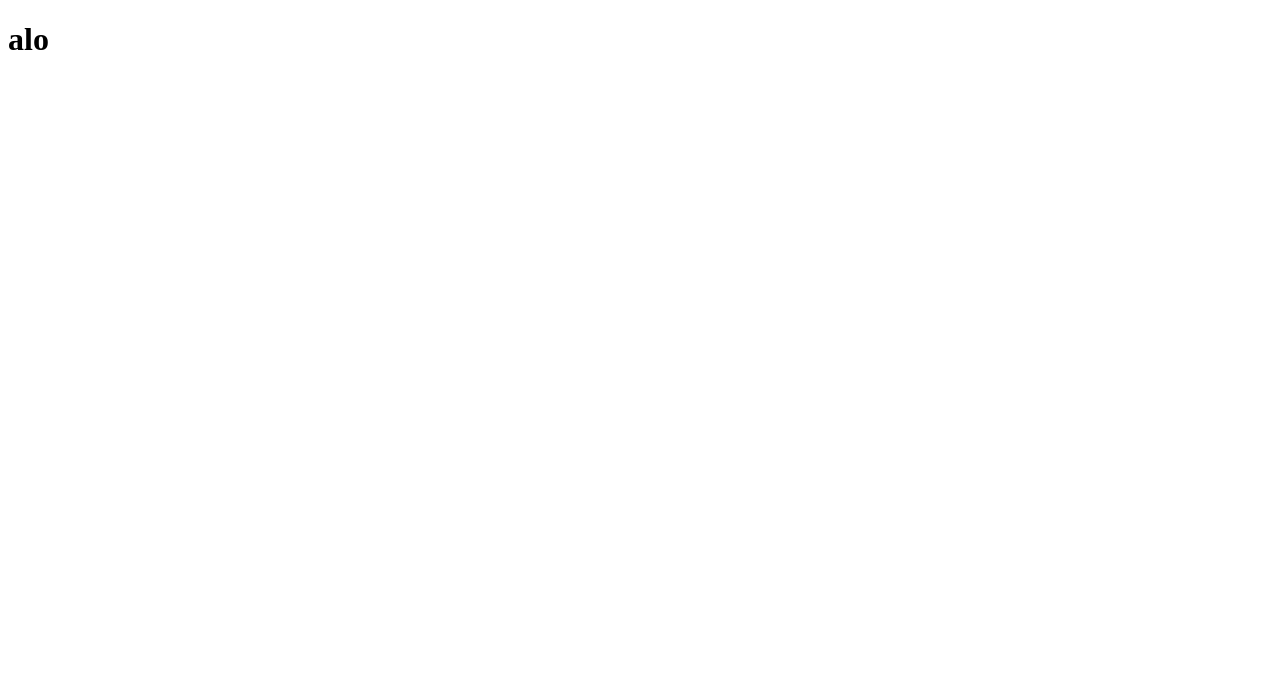
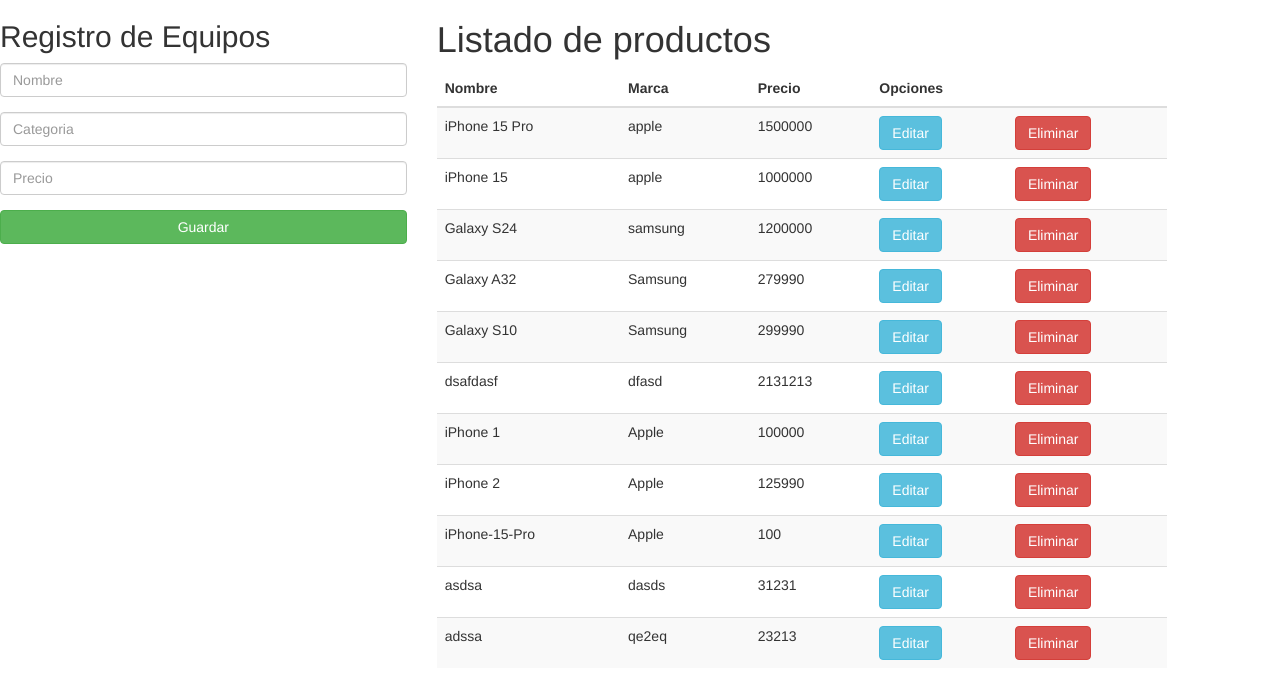
Before and after one commit to InakiFernandez97/trabajo, a Django app: page /gestionarproductos/ in a window 1280 px wide. Before the commit the part shown is almost empty. Shown: the top 699 px of the page. Run offline with Django 5.2, Linux system fonts and the light colour scheme; data comes from the database, SQL or seed files in the repository; both versions use the stored data as it was after the commit.

Commit message:
Se agregó gestión de productos

```diff
--- a/core/templates/core/gestionarproductos.html
+++ b/core/templates/core/gestionarproductos.html
@@ -4,13 +4,67 @@
     <meta charset="UTF-8">
     <meta name="viewport" content="width=device-width, initial-scale=1.0">
     <title>Document</title>
-</head>
+    <link rel="stylesheet" href="https://cdn.jsdelivr.net/npm/bootstrap@3.4.1/dist/css/bootstrap.min.css" integrity="sha384-HSMxcRTRxnN+Bdg0JdbxYKrThecOKuH5zCYotlSAcp1+c8xmyTe9GYg1l9a69psu" crossorigin="anonymous"></head>
 <body>
-    <h1>alo</h1>
-    <ul>
-        {% for c in productosLista %}
-        <li>{{p.nombre}}</li>
-        {% endfor %}
-    </ul>
+<div class="row">
+    <div class="col-sm-12 col-md-6 col-lg-4 col-xl-4">
+        <h2>Registro de Equipos</h2>
+        <div class="card">
+            <div class="card-body">
+                <form action="/registrarEquipo/" method="post"> {% csrf_token  %}
+                    <div class="form-group">
+                        <input type="text" id="txtNombre" name="txtNombre" class="form-control" placeholder="Nombre" maxlength="30" required></div>
+                    <div class="form-group">
+                        <input type="text" id="txtCategoria" name="txtCategoria" class="form-control" placeholder="Categoria" maxlength="50" required>
+                    </div>
+                    <div class="form-group">
+                        <input type="text" id="txtPrecio" name="txtPrecio" class="form-control" placeholder="Precio" minlength="0" maxlength="10" required>
+                    </div>
+                    <div class="form-group">
+                        <button type="submit" class="btn btn-success btn-block text-white"> Guardar</button>
+                    </div>
+
+                </form>
+            </div>
+
+        </div>
+
+
+    </div>
+<div class="container py-4">
+    <div class="col-sm-12 col-md-6 col-lg-8 col-xl-8">
+        <h1>Listado de productos</h1>
+        <div class="table-responsive py-2">
+            <table class="table table-striped">
+
+                <thead>
+                    <tr>
+                        <th>Nombre</th>
+                        <th>Marca</th>
+                        <th>Precio</th>
+                        <th colspan="2">Opciones</th>
+                    </tr>
+                </thead>
+                <tbody>
+                    {% for p in productoslista %}
+                    <tr>
+                        <td>{{p.nombre}}</td>
+                        <td>{{p.categoria}}</td>
+                        <td>{{p.precio}}</td>
+                        <td><a href="edicionEquipo/{{p.nombre}}" class="btn btn-info">Editar</a></td>
+                        <td><a href="eliminarEquipo/{{p.nombre}}" class="btn btn-danger">Eliminar</a></td>
+                    </tr>
+
+                    {% endfor %}
+                </tbody>
+
+            </table>
+        </div>
+
+
+    </div>
+</div>
+</div>
+    <script src="https://cdn.jsdelivr.net/npm/bootstrap@3.4.1/dist/js/bootstrap.min.js" integrity="sha384-aJ21OjlMXNL5UyIl/XNwTMqvzeRMZH2w8c5cRVpzpU8Y5bApTppSuUkhZXN0VxHd" crossorigin="anonymous"></script>
 </body>
 </html>
--- a/core/urls.py
+++ b/core/urls.py
@@ -15,5 +15,7 @@ urlpatterns = [
     path('eliminar/<int:producto_id>/', eliminar_producto, name="Del"),
     path('restar/<int:producto_id>/', restar_producto, name="Sub"),
     path('limpiar/', limpiar_carrito, name="CLS"),
-    path('gestionarproductos/', gestionarproductos, name='gestionarproductos')
+    path('gestionarproductos/', gestionarproductos, name='gestionarproductos'),
+    path('registrarEquipo/', views.registrarEquipo),
+    path('eliminarEquipo/<nombre>', views.eliminarEquipo)
 ]
--- a/core/views.py
+++ b/core/views.py
@@ -58,3 +58,17 @@ def limpiar_carrito(request):
 def gestionarproductos(request):
     productoslista = Producto.objects.all()
     return render(request, 'core/gestionarproductos.html',{ 'productoslista':productoslista})
+
+def registrarEquipo(request):
+    nombre = request.POST['txtNombre']
+    categoria = request.POST['txtCategoria']
+    precio = request.POST['txtPrecio']
+
+    equipo = Producto.objects.create(nombre=nombre, categoria=categoria, precio=precio)
+    return redirect('/gestionarproductos/')
+
+
+def eliminarEquipo(request, nombre):
+    producto = Producto.objects.get(nombre=nombre)
+    producto.delete()
+    return redirect('/gestionarproductos/')
```
Also changed, not shown: core/models.py (line endings or trailing spaces), db.sqlite3, 1 other file.
